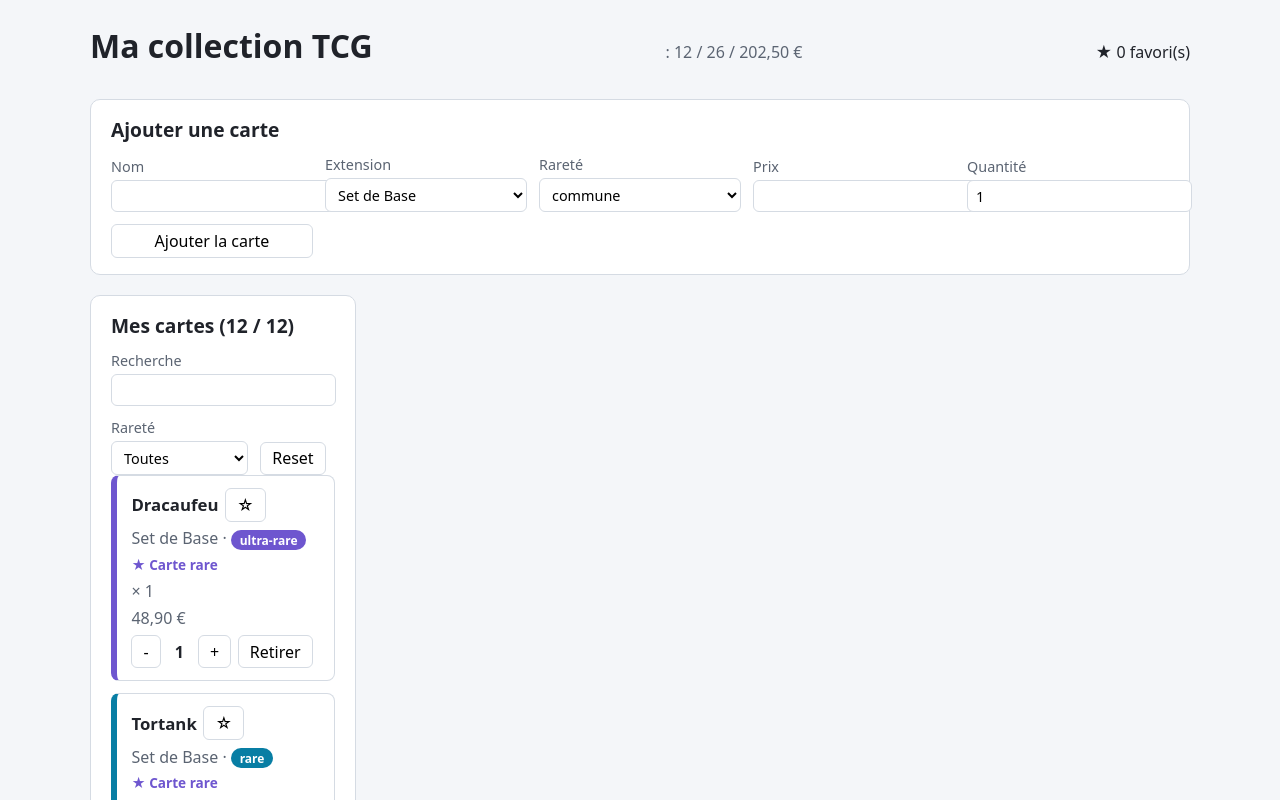
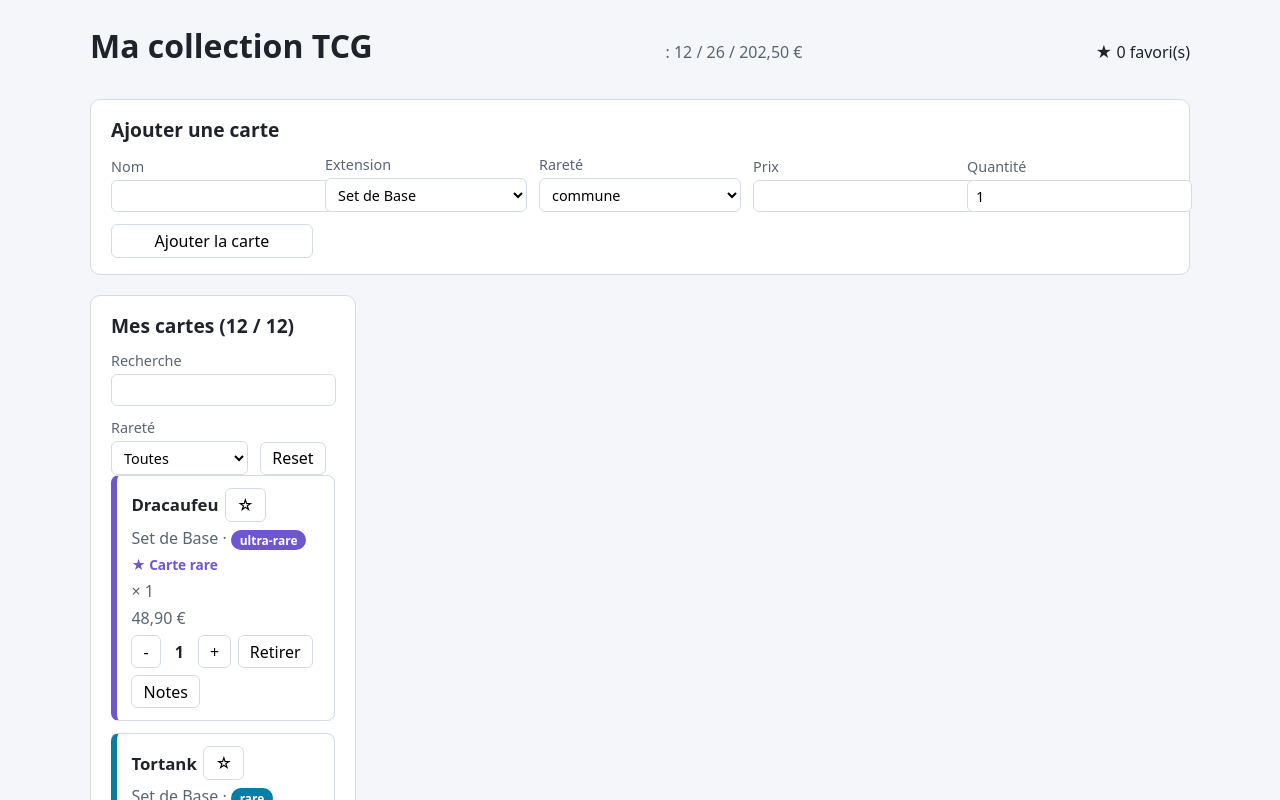
Before and after one commit to spirolad/tcg-collection, a React (Vite) app: page / in a window 1280 px wide. Shown: the top 800 px of the page. Built offline with nearby package versions, Linux system fonts and the light colour scheme; data requests are answered from the project's data file.

Commit message:
feat: step 14 !!!!!!!!!!!!!!!!

```diff
--- a/src/App.jsx
+++ b/src/App.jsx
@@ -9,14 +9,17 @@ import {useCards} from "./hooks/useCards.js";
 import {useDocumentTitle} from "./hooks/useDocumentTitle.js";
 import FavoritesCount from "./components/FavoritesCount.jsx";
 import {AddCardForm} from "./components/AddCardForm.jsx";
+import {CardNotes} from "./components/CardNotes.jsx";
 
 function App() {
 
   const {state, retry, changeQuantity, removeCard, addCard } = useCards();
   const [query, setQuery] = useState("");
   const [rarity, setRarity] = useState("toutes");
+  const [selectedId, setSelectedId] = useState(null);
 
   const cards = state.status === "success" ? state.cards : [];
+  const selectedCard = cards.find((card) => card.id === selectedId);
 
   const visibleCards = cards.filter((card) =>
     card.name.toLowerCase().includes(query.trim().toLowerCase())
@@ -50,6 +53,7 @@ function App() {
         <Panel title="Ajouter une carte" >
           <AddCardForm addCard={addCard} />
         </Panel>
+        {selectedCard && <CardNotes key={selectedCard.id} card={selectedCard} />}
         <div className="grid">
           <Panel title={`Mes cartes (${visibleCards.length} / ${cards.length})`}>
             <SearchBar
@@ -62,6 +66,8 @@ function App() {
               cards={visibleCards}
               onQuantityChange={changeQuantity}
               onRemove={removeCard}
+              selectedId={selectedId}
+              onSelect={setSelectedId}
             />
           </Panel>
         </div>
--- a/src/components/CardGrid.jsx
+++ b/src/components/CardGrid.jsx
@@ -1,7 +1,7 @@
 import CardTile from "./CardTile.jsx";
 import {QuantityControl} from "./QuantityControl.jsx";
 
-function CardGrid({ cards, onQuantityChange, onRemove }) {
+function CardGrid({ cards, onQuantityChange, onRemove, selectedId, onSelect }) {
     if (!cards || cards.length === 0) {
         return <p className="hint">Aucune carte à afficher.</p>;
     }
@@ -9,12 +9,13 @@ function CardGrid({ cards, onQuantityChange, onRemove }) {
       return (
         <div className="grid">
           {cards.map(card => (
-            <CardTile key={card.id} card={card}>
+            <CardTile key={card.id} card={card} selected={card.id === selectedId}>
               <QuantityControl
                 quantity={card.quantity}
                 onChange={(delta) => onQuantityChange(card.id, delta)}
               />
               <button onClick={() => onRemove(card.id)}>Retirer</button>
+              <button onClick={() => onSelect(card.id)}>Notes</button>
             </CardTile>
           ))}
         </div>
--- /dev/null
+++ b/src/components/CardNotes.jsx
@@ -0,0 +1,15 @@
+import Panel from "./Panel.jsx";
+import {useState} from "react";
+
+export function CardNotes({ card }) {
+    const [note, setNote] = useState("");
+
+    return (
+        <Panel title={`Notes : ${card.name}`}>
+            <div className="details">
+                <textarea value={note} onChange={(event) => setNote(event.target.value)} />
+                <p className="hint">{note.length} caractère(s), non enregistré.</p>
+            </div>
+        </Panel>
+    )
+}
--- a/src/components/CardTile.jsx
+++ b/src/components/CardTile.jsx
@@ -2,10 +2,10 @@ import {formatPrice, isRare} from "../domain/card.js";
 import RarityBadge from "./RarityBadge.jsx";
 import FavoriteButton from "./FavoriteButton.jsx";
 
-function CardTile({ card, children }) {
+function CardTile({ card, children, selected = false }) {
 
     return (
-        <article className={`card-tile rarity-${card.rarity}`}>
+        <article className={`card-tile rarity-${card.rarity}${selected ? " is-selected" : ""}`}>
             <div className="actions">
                 <h3>{ card.name }</h3>
                 <FavoriteButton cardId={card.id} />
```
